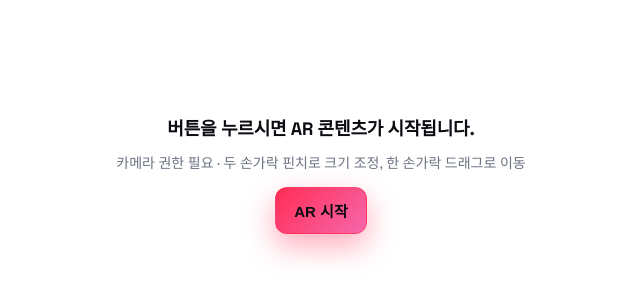
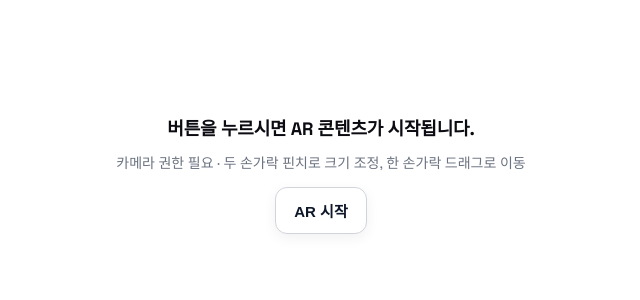
Before and after one commit to SINU1012/ararar, a plain HTML site: page index.html in a window 1280 px wide. Shown: the part 226-526 px from the top of the page, without its empty margins (319-959 px from the left). Drawn offline with nearby package versions, Linux system fonts and the light colour scheme.

Commit message:
Restyle start button to simple neutral look

```diff
--- a/index.html
+++ b/index.html
@@ -54,20 +54,20 @@
     }
     #ar-btn {
       appearance: none;
-      border: 1px solid rgba(255, 45, 85, 0.55);
-      background: linear-gradient(135deg, #ff2d55, #f767ac);
-      color: #0b0b12;
-      font-weight: 700;
+      border: 1px solid #d1d5db;
+      background: #ffffff;
+      color: #0f172a;
+      font-weight: 600;
       font-size: 15px;
       border-radius: 12px;
       padding: 12px 18px;
       cursor: pointer;
-      box-shadow: 0 12px 30px rgba(255, 45, 85, 0.4);
-      transition: transform 0.18s ease, box-shadow 0.18s ease;
+      box-shadow: 0 4px 14px rgba(0, 0, 0, 0.06);
+      transition: transform 0.12s ease, box-shadow 0.12s ease, background 0.12s ease, border-color 0.12s ease;
       pointer-events: auto;
     }
-    #ar-btn:hover { transform: translateY(-1px); box-shadow: 0 16px 34px rgba(255, 45, 85, 0.5); }
-    #ar-btn:active { transform: translateY(0); box-shadow: 0 12px 30px rgba(255, 45, 85, 0.35); }
+    #ar-btn:hover { background: #f8fafc; border-color: #cbd5e1; box-shadow: 0 6px 18px rgba(0, 0, 0, 0.08); transform: translateY(-1px); }
+    #ar-btn:active { transform: translateY(0); box-shadow: 0 4px 12px rgba(0, 0, 0, 0.08); background: #eef2f7; }
     #gate h1 {
       margin: 0;
       font-size: 18px;
```
